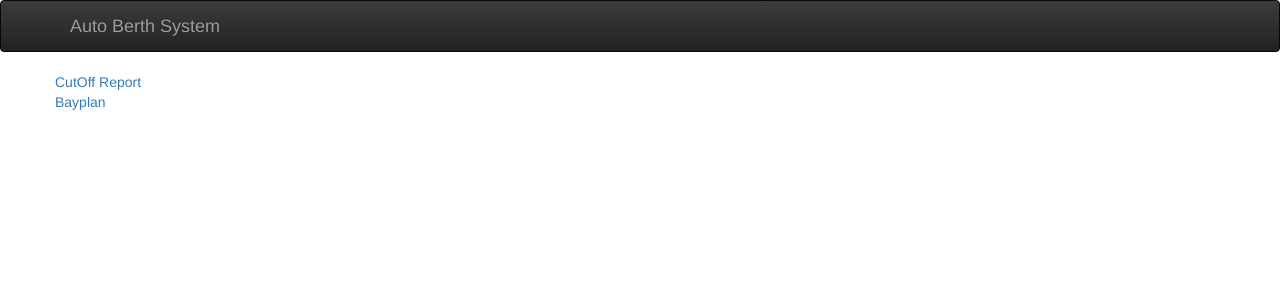
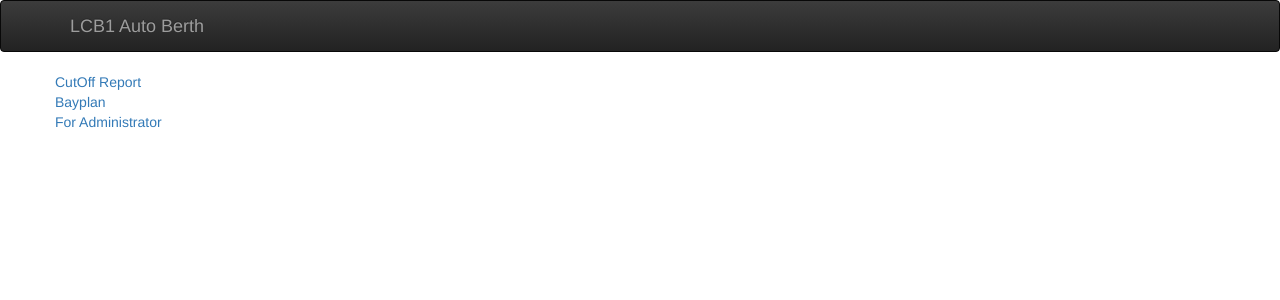
Before and after one commit to chutchais/LCB1-AutoBerth, a Django app: page / in a window 1280 px wide. Shown: the top 300 px of the page. Run offline with Django 3.2, Linux system fonts and the light colour scheme; parts of the project's set-up code (start-up, migrations or seed data) failed here and were passed over; some libraries are stand-ins or nearby versions.

Commit message:
Add favicon and web header name

```diff
--- a/src/autoberth/urls.py
+++ b/src/autoberth/urls.py
@@ -34,9 +34,14 @@ from django.contrib.auth.views import LoginView
 #     url(r'api/bayplan/', include("bayplan.api.urls", namespace='bayplan-api')),
 #     url(r'api/container/', include("container.api.urls", namespace='container-api')),
 # ]+ static(settings.STATIC_URL, document_root=settings.STATIC_ROOT)
+
+from django.contrib.staticfiles.storage import staticfiles_storage
+from django.views.generic.base import RedirectView
+
 urlpatterns = [
+    path('favicon.ico', RedirectView.as_view(url=staticfiles_storage.url('favicon.ico'))),
     path('', include('berth.urls')),
-    path('admin/', admin.site.urls),
+    path('admin/', admin.site.urls,name='admin'),
     path('login/', LoginView.as_view(),name='login'),
     # path('berth/', include(('berth.urls','berth')), namespace='berth'),
     path('berth/',include(('berth.urls','berth'), namespace='berth')),
@@ -54,3 +59,8 @@ urlpatterns += static(settings.MEDIA_URL, document_root=settings.MEDIA_ROOT)
 if settings.DEBUG:
     import debug_toolbar
     urlpatterns += [url(r'^__debug__/', include(debug_toolbar.urls))]
+
+
+from django.contrib import admin
+admin.site.site_header = 'LCB1 Auto Berth'
+admin.site.site_title = 'LCB1 Auto Berth'
--- a/src/templates/base.html
+++ b/src/templates/base.html
@@ -37,7 +37,7 @@
    <nav class="navbar navbar-inverse">
       <div class="container">
         <div class="navbar-header">
-          <a class="navbar-brand" href="{% url 'berth:index' %}">Auto Berth System</a>
+          <a class="navbar-brand" href="{% url 'berth:index' %}">LCB1 Auto Berth</a>
         </div>
 
       </div>
--- a/src/templates/index.html
+++ b/src/templates/index.html
@@ -4,7 +4,7 @@
 {% endblock head %}
 
 {% block title %}
-    Berth Schedule Report
+    LCB1 Auto Berth
 {% endblock %}
 
 
@@ -12,7 +12,8 @@
 <div class="container">
   <div class="row">
       <a href="{% url 'berth:cutoff-home' %}">CutOff Report</a><br>
-      <a href="{% url 'bayplan:index' %}">Bayplan</a>
+      <a href="{% url 'bayplan:index' %}">Bayplan</a><br>
+      <a href="/admin">For Administrator</a>
   </div>
 </div>
 {% endblock form_content %}
```
Also changed, not shown: src/static/favicon.ico (added).
